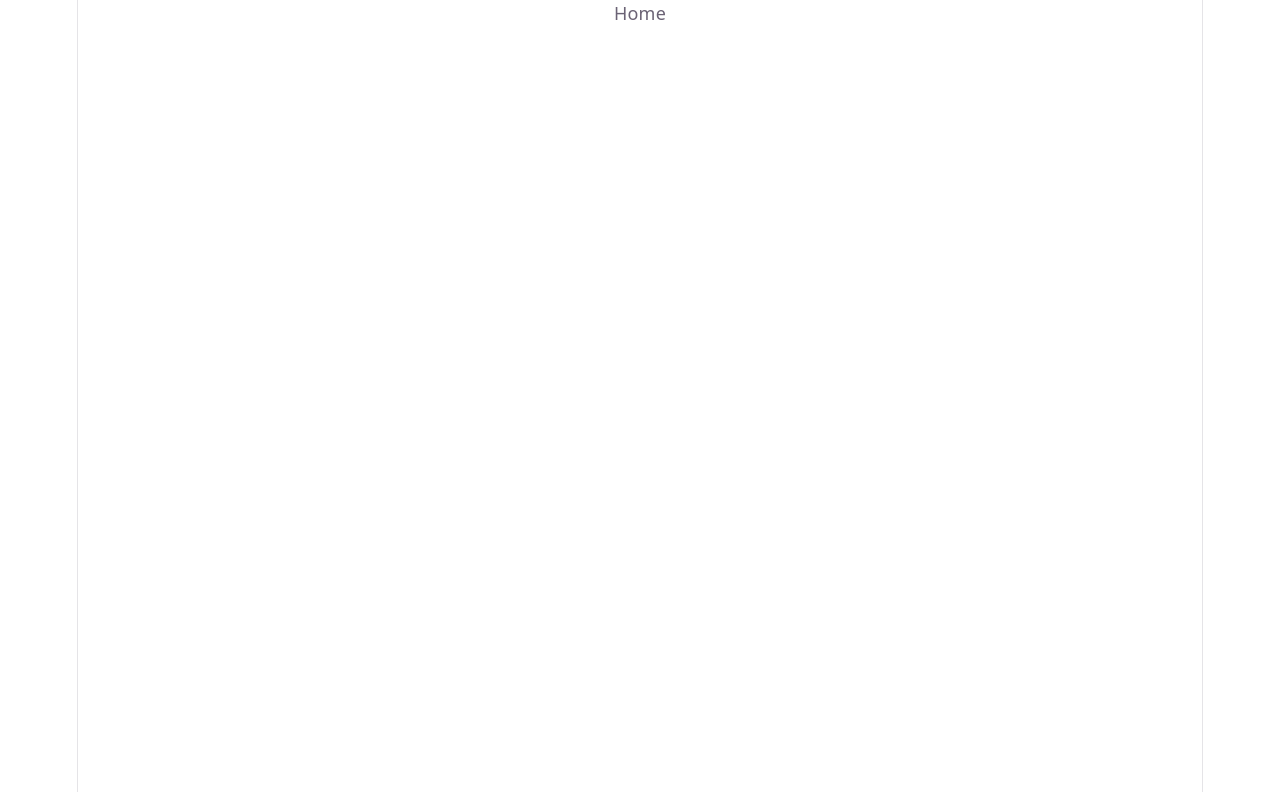
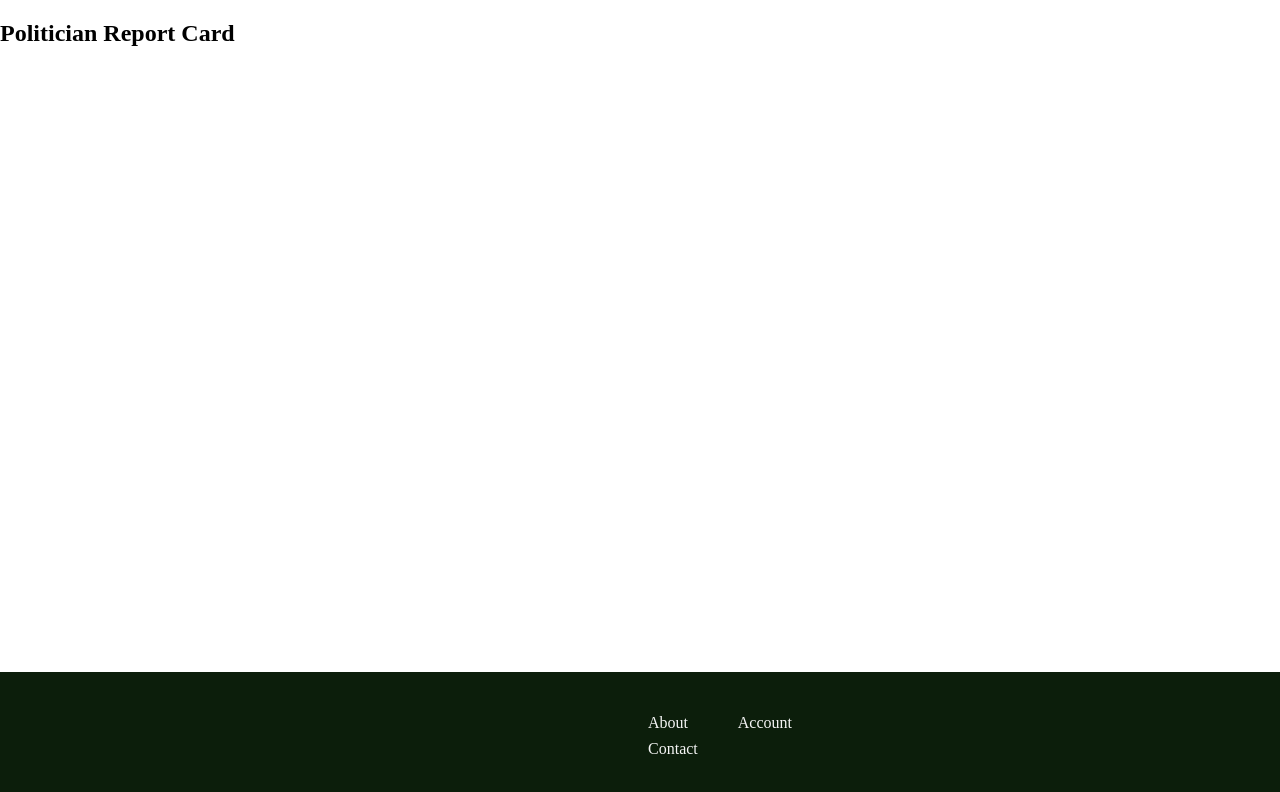
Before and after one commit to cortex05/reportcard-frontend, a React (Vite) app: page / in a window 1280 px wide. Shown: the top 792 px of the page. Built offline with nearby package versions, Linux system fonts and the light colour scheme.

Commit message:
feat: Made bill and pol pages for samples and made footer

```diff
--- /dev/null
+++ b/src/components/Footer/Footer.module.css
@@ -0,0 +1,73 @@
+.footer {
+  width: 100%;
+  padding: 42px 0px;
+  background-color: rgb(12, 30, 11);
+  color: whitesmoke;
+}
+
+.footer a {
+  text-decoration: none;
+  color: whitesmoke;
+}
+
+.content {
+  display: flex;
+  flex-direction: column;
+  align-items: center;
+  justify-content: center;
+  gap: 16px;
+}
+
+.logo {
+  display: none;
+  width: 120px;
+  height: 40px;
+  border: none;
+  background: transparent;
+  cursor: pointer;
+  padding: 0;
+}
+
+.columns {
+  display: flex;
+  flex-direction: column;
+  align-items: center;
+  gap: 16px;
+}
+
+.column {
+  display: flex;
+  flex-direction: column;
+  align-items: center;
+  list-style: none;
+  margin: 0;
+  padding: 0;
+  gap: 8px;
+}
+
+@media (min-width: 576px) {
+  .footer {
+    /* padding-top: 30px; */
+  }
+
+  .content {
+    flex-direction: row;
+    align-items: center;
+    justify-content: center;
+    gap: 40px;
+  }
+
+  .logo {
+    display: block;
+  }
+
+  .columns {
+    flex-direction: row;
+    align-items: flex-start;
+    gap: 40px;
+  }
+
+  .column {
+    align-items: flex-start;
+  }
+}
--- /dev/null
+++ b/src/components/Footer/Footer.tsx
@@ -0,0 +1,30 @@
+import styles from './Footer.module.css'
+
+const Footer = () => {
+  return (
+    <footer className={styles.footer}>
+      <div className={styles.content}>
+        <button type="button" className={styles.logo} aria-label="Home" />
+
+        <div className={styles.columns}>
+          <ul className={styles.column}>
+            <li>
+              <a href="#">About</a>
+            </li>
+            <li>
+              <a href="#">Contact</a>
+            </li>
+          </ul>
+
+          <ul className={styles.column}>
+            <li>
+              <a href="#">Account</a>
+            </li>
+          </ul>
+        </div>
+      </div>
+    </footer>
+  )
+}
+
+export default Footer
--- a/src/index.css
+++ b/src/index.css
@@ -1,111 +1,23 @@
-:root {
-  --text: #6b6375;
-  --text-h: #08060d;
-  --bg: #fff;
-  --border: #e5e4e7;
-  --code-bg: #f4f3ec;
-  --accent: #aa3bff;
-  --accent-bg: rgba(170, 59, 255, 0.1);
-  --accent-border: rgba(170, 59, 255, 0.5);
-  --social-bg: rgba(244, 243, 236, 0.5);
-  --shadow:
-    rgba(0, 0, 0, 0.1) 0 10px 15px -3px, rgba(0, 0, 0, 0.05) 0 4px 6px -2px;
-
-  --sans: system-ui, 'Segoe UI', Roboto, sans-serif;
-  --heading: system-ui, 'Segoe UI', Roboto, sans-serif;
-  --mono: ui-monospace, Consolas, monospace;
-
-  font: 18px/145% var(--sans);
-  letter-spacing: 0.18px;
-  color-scheme: light dark;
-  color: var(--text);
-  background: var(--bg);
-  font-synthesis: none;
-  text-rendering: optimizeLegibility;
-  -webkit-font-smoothing: antialiased;
-  -moz-osx-font-smoothing: grayscale;
-
-  @media (max-width: 1024px) {
-    font-size: 16px;
-  }
+* {
+  box-sizing: border-box;
 }
 
-@media (prefers-color-scheme: dark) {
-  :root {
-    --text: #9ca3af;
-    --text-h: #f3f4f6;
-    --bg: #16171d;
-    --border: #2e303a;
-    --code-bg: #1f2028;
-    --accent: #c084fc;
-    --accent-bg: rgba(192, 132, 252, 0.15);
-    --accent-border: rgba(192, 132, 252, 0.5);
-    --social-bg: rgba(47, 48, 58, 0.5);
-    --shadow:
-      rgba(0, 0, 0, 0.4) 0 10px 15px -3px, rgba(0, 0, 0, 0.25) 0 4px 6px -2px;
-  }
-
-  #social .button-icon {
-    filter: invert(1) brightness(2);
-  }
+html,
+body {
+  margin: 0;
+  padding: 0;
+  width: 100%;
+  height: 100%;
 }
 
 #root {
-  width: 1126px;
-  max-width: 100%;
-  margin: 0 auto;
-  text-align: center;
-  border-inline: 1px solid var(--border);
-  min-height: 100svh;
+  width: 100%;
+  min-height: 100vh;
   display: flex;
   flex-direction: column;
-  box-sizing: border-box;
 }
 
-body {
-  margin: 0;
+.page {
+  flex: 1 0 auto;
+  width: 100%;
 }
-
-h1,
-h2 {
-  font-family: var(--heading);
-  font-weight: 500;
-  color: var(--text-h);
-}
-
-h1 {
-  font-size: 56px;
-  letter-spacing: -1.68px;
-  margin: 32px 0;
-  @media (max-width: 1024px) {
-    font-size: 36px;
-    margin: 20px 0;
-  }
-}
-h2 {
-  font-size: 24px;
-  line-height: 118%;
-  letter-spacing: -0.24px;
-  margin: 0 0 8px;
-  @media (max-width: 1024px) {
-    font-size: 20px;
-  }
-}
-p {
-  margin: 0;
-}
-
-code,
-.counter {
-  font-family: var(--mono);
-  display: inline-flex;
-  border-radius: 4px;
-  color: var(--text-h);
-}
-
-code {
-  font-size: 15px;
-  line-height: 135%;
-  padding: 4px 8px;
-  background: var(--code-bg);
-}
--- a/src/router/Router.tsx
+++ b/src/router/Router.tsx
@@ -1,17 +1,24 @@
 import { BrowserRouter, Routes, Route } from 'react-router-dom'
+
 import Home from '../screens/Home/Home'
-import Sample from '../screens/Sample/Sample'
+import SampleBill from '../screens/Samples/SampleBill/SampleBill'
+import SamplePolitician from '../screens/Samples/SamplePolitician/SamplePolitician'
 import Single from '../screens/Single/Single'
+import Footer from '../components/Footer/Footer'
 
 const Router = () => {
   return (
     <BrowserRouter>
-      <Routes>
-        <Route path="/" element={<Home />} />
-        <Route path="/sample" element={<Sample />} />
-        <Route path="/single" element={<Single />} />
-        <Route path="*" element={<Home />} />
-      </Routes>
+      <div className="page">
+        <Routes>
+          <Route path="/" element={<Home />} />
+          <Route path="/sample-bill" element={<SampleBill />} />
+          <Route path="/sample-politician" element={<SamplePolitician />} />
+          <Route path="/single" element={<Single />} />
+          <Route path="*" element={<Home />} />
+        </Routes>
+      </div>
+      <Footer />
     </BrowserRouter>
   )
 }
--- /dev/null
+++ b/src/screens/Home/Home.module.css
@@ -0,0 +1,7 @@
+.main {
+  /* background-color: black; */
+}
+
+h1 {
+
+}
--- a/src/screens/Home/Home.tsx
+++ b/src/screens/Home/Home.tsx
@@ -1,8 +1,15 @@
 import React from 'react'
+import styles from './Home.module.css'
 
 const Home = () => {
   return (
-    <div>Home</div>
+    <div className={styles.main}>
+      <section>
+        <h1>Politician Report Card</h1>
+
+
+      </section>
+    </div>
   )
 }
 
--- /dev/null
+++ b/src/screens/Samples/SamplePolitician/SamplePolitician.tsx
@@ -0,0 +1,9 @@
+import React from 'react'
+
+const SamplePolitician = () => {
+  return (
+    <div>SamplePolitician</div>
+  )
+}
+
+export default SamplePolitician
```
Also changed, not shown: src/components/Header/Header.tsx (added, +9 -0 lines), src/screens/Samples/SampleBill/SampleBill.tsx (renamed from src/screens/Sample/Sample.tsx).
